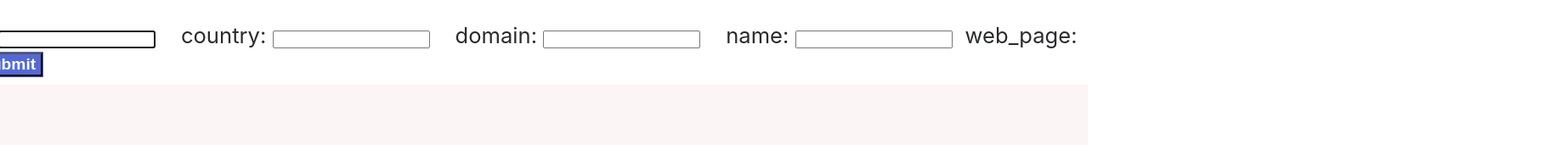
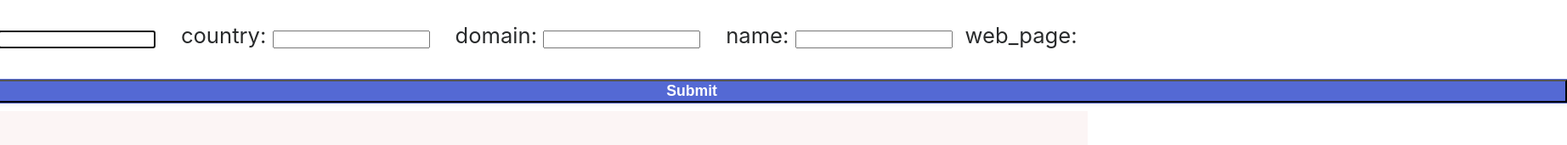
Before and after one commit to ahmadalsharef994/MERNStacknternAssignment112021, a React (Create React App) app in the folder client/: page / in a window 1280 px wide. Both pictures are taken after a click on the button "Insert University". Shown: the part 212-383 px from the top of the page at 85% size, 1844 px wide, since content can reach past the window. Built offline with nearby package versions, Linux system fonts and the light colour scheme; no server answers.

Commit message:
make it better

```diff
--- a/client/src/components/University.jsx
+++ b/client/src/components/University.jsx
@@ -169,10 +169,12 @@ return (
      backgroundColor: 'rgb(84, 105, 212)',
      boxShadow: 'rgba(0, 0, 0, 0) 0px 0px 0px 0px,                  rgba(0, 0, 0, 0) 0px 0px 0px 0px,   rgba(0, 0, 0, 0.12) 0px 1px 1px 0px,  rgb(84, 105, 212) 0px 0px 0px 1px, rgba(0, 0, 0, 0) 0px 0px 0px 0px,  rgba(0, 0, 0, 0) 0px 0px 0px 0px, rgba(60, 66, 87, 0.08) 0px 2px 5px 0px',
      color: '#fff',
-     fontWeight: '700',
+     fontWeight: '600',
      cursor: 'pointer',
      marginLeft: "10px",
-     fontSize:"1.2rem"
+     fontSize:"1.1rem",
+     width: '135%',
+     textAlign: 'center'
   }}/>
 
 
```
